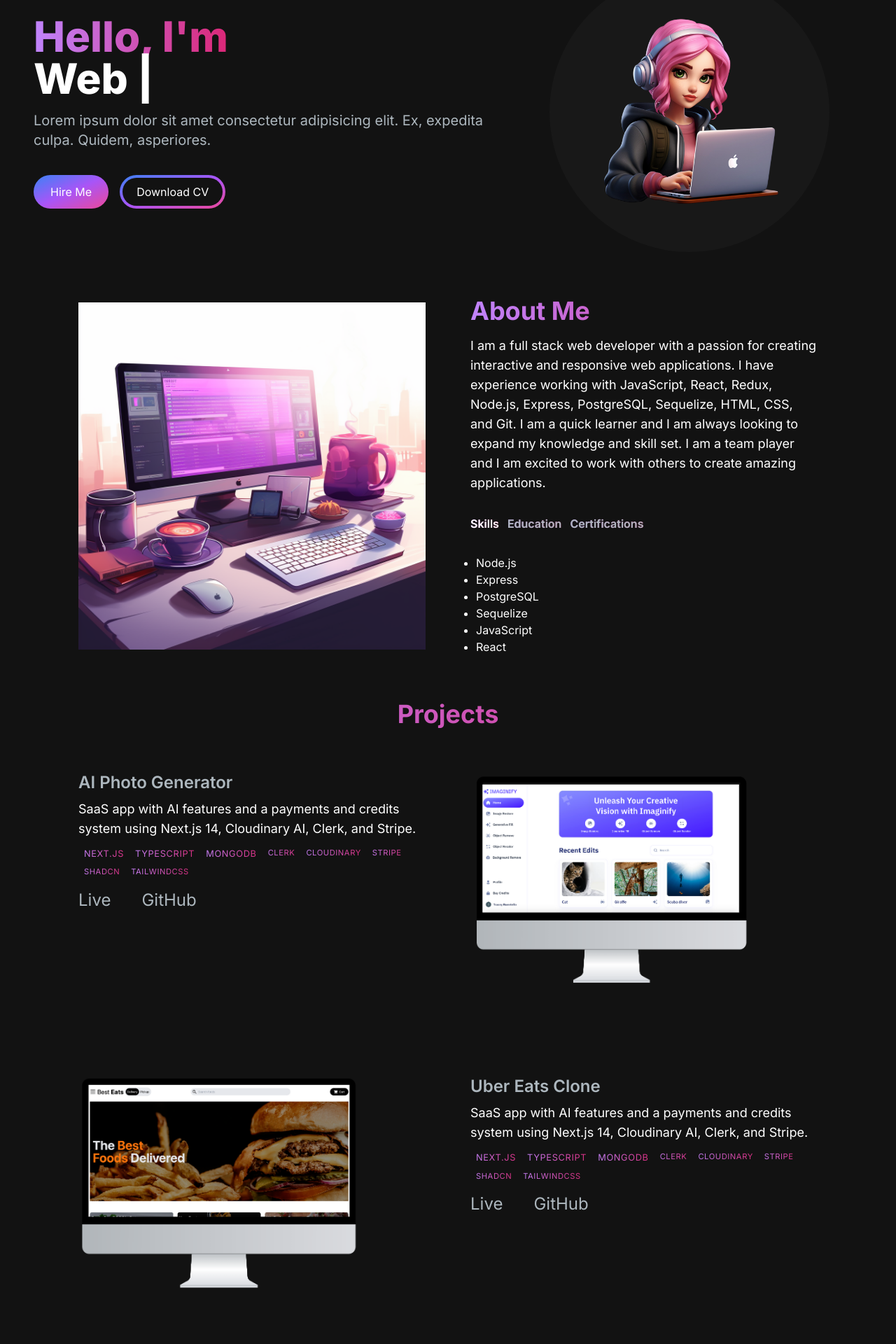
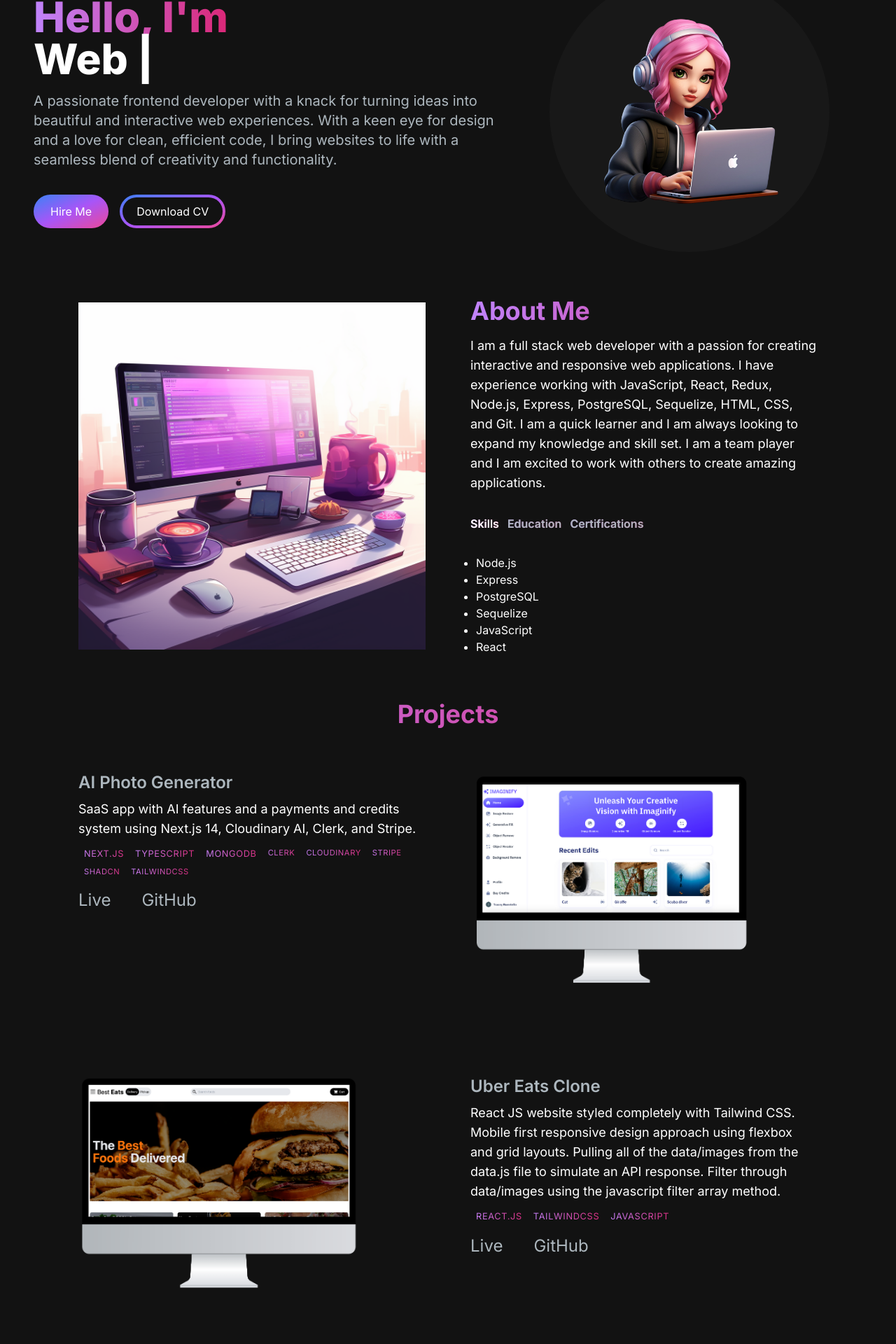
Before and after one commit to tleanne1/developer.portfolio, a Next.js app: page / in a window 1280 px wide. Shown: the part 152-2072 px from the top of the page at 70% size. Built offline with nearby package versions, Linux system fonts and the light colour scheme.

Commit message:
update HeroSection

```diff
--- a/components/Footer.jsx
+++ b/components/Footer.jsx
@@ -5,7 +5,7 @@ const Footer = () => {
     <footer className="footer border z-10 border-t-[#33353F] border-l-transparent border-r-transparent text-white">
       <div className="container p-12 flex justify-between">
         <span>Tracey.</span>
-        <p className="text-slate-600">All rights reserved.</p>
+        <p className="text-slate-600">All rights reserved. 2024</p>
       </div>
     </footer>
   );
--- a/components/HeroSection.jsx
+++ b/components/HeroSection.jsx
@@ -2,6 +2,7 @@
 import React from "react";
 import Image from "next/image";
 import { TypeAnimation } from "react-type-animation";
+import Link from "next/link";
 
 const HeroSection = () => {
   return (
@@ -31,18 +32,30 @@ const HeroSection = () => {
             />
           </h1>
           <p className="text-[#ADB7BE] text-base sm:text-lg mb-6 lg:text-xl">
-            Lorem ipsum dolor sit amet consectetur adipisicing elit. Ex,
-            expedita culpa. Quidem, asperiores.
+            A passionate frontend developer with a knack for turning ideas into
+            beautiful and interactive web experiences. With a keen eye for
+            design and a love for clean, efficient code, I bring websites to
+            life with a seamless blend of creativity and functionality.
           </p>
           <div>
-            <button className="px-6 py-3 w-full sm:w-fit rounded-full mr-4 bg-gradient-to-br from-blue-500 via-purple-500 to-pink-500 hover:bg-slate-200 text-white">
+            <Link
+              href="/#contact"
+              className="inline-block px-6 py-3 w-full sm:w-fit rounded-full mr-4 bg-gradient-to-br from-blue-500 via-purple-500 to-pink-500 hover:bg-slate-200 text-white"
+            >
               Hire Me
-            </button>
-            <button className="px-1 py-1 w-full sm:w-fit rounded-full  bg-gradient-to-br from-blue-500 via-purple-500 to-pink-500 hover:bg-slate-800 text-white mt-3">
+            </Link>
+            <Link
+              href="/TraceyBuentello.pdf"
+              target="_blank"
+              download
+              className="px-1 inline-block py-1 w-full sm:w-fit
+              rounded-full bg-gradient-to-br from-blue-500 via-purple-500
+              to-pink-500 hover:bg-slate-800 text-white mt-3"
+            >
               <span className="block bg-[#121212] hover:bg-slate-800 rounded-full px-5 py-2">
                 Download CV
               </span>
-            </button>
+            </Link>
           </div>
         </div>
         <div className="col-span-5 place-self-center mt-4 lg:mt-0">
--- a/components/ProjectSection.jsx
+++ b/components/ProjectSection.jsx
@@ -43,7 +43,113 @@ const AboutSection = () => {
               TailwindCSS
             </li>
           </ul>
-          <div className="flex p-4 md:p-0 md:flex-row md:space-x-8 mt-0">
+          <div className="flex p-0 md:p-0 md:flex-row md:space-x-8 mt-0">
+            <div className="text-[#ADB7BE] hover:text-white mt-3 pr-3">
+              <a
+                href="https://imaginify-kp1ynopo6-tleannes-projects.vercel.app/"
+                target="_blank"
+                className="text-2xl"
+              >
+                Live
+              </a>
+            </div>
+            <div className="text-[#ADB7BE] hover:text-white mt-3">
+              <a
+                href="https://github.com/tleanne1/imaginify"
+                target="_blank"
+                className="text-2xl"
+              >
+                GitHub
+              </a>
+            </div>
+          </div>
+        </div>
+        <Image src="/images/AIphotogenerator.png" width={400} height={400} />
+      </div>
+
+      <div className="md:grid md:grid-cols-2 gap-8 items-center py-8 px-4 xl:gap-16 sm:py-16 xl:px-16">
+        <Image src="/images/besteats.png" width={400} height={400} />
+        <div className="mt-4 md:mt-0  mb-1 text-left flex flex-col h-full">
+          <h3 className="text-2xl font-semibold text-[#ADB7BE]">
+            Uber Eats Clone
+          </h3>
+          <p className="text-base lg:text-lg mt-2">
+            React JS website styled completely with Tailwind CSS. Mobile first
+            responsive design approach using flexbox and grid layouts. Pulling
+            all of the data/images from the data.js file to simulate an API
+            response. Filter through data/images using the javascript filter
+            array method.
+          </p>
+          <ul className="flex flex-wrap mt-2">
+            <li className="text-transparent bg-clip-text bg-gradient-to-r from-purple-400 to-pink-600 px-2 py-1 text-[0.8rem] uppercase tracking-wider rounded-full">
+              React.js
+            </li>
+            <li className="text-transparent bg-clip-text bg-gradient-to-r from-purple-400 to-pink-600 px-2 py-1 text-[0.8rem] uppercase tracking-wider rounded-full">
+              TailwindCSS
+            </li>
+            <li className="text-transparent bg-clip-text bg-gradient-to-r from-purple-400 to-pink-600 px-2 py-1 text-[0.8rem] uppercase tracking-wider rounded-full">
+              JavaScript
+            </li>
+          </ul>
+          <div className="flex p-0 md:p-0 md:flex-row md:space-x-8 mt-0">
+            <div className="text-[#ADB7BE] hover:text-white mt-3 pr-3">
+              <a
+                href="https://imaginify-kp1ynopo6-tleannes-projects.vercel.app/"
+                target="_blank"
+                className="text-2xl"
+              >
+                Live
+              </a>
+            </div>
+            <div className="text-[#ADB7BE] hover:text-white mt-3">
+              <a
+                href="https://github.com/tleanne1/imaginify"
+                target="_blank"
+                className="text-2xl"
+              >
+                GitHub
+              </a>
+            </div>
+          </div>
+        </div>
+      </div>
+
+      <div className="md:grid md:grid-cols-2 gap-8 items-center py-8 px-4 xl:gap-16 sm:py-16 xl:px-16">
+        <div className="mt-4 md:mt-0  mb-1 text-left flex flex-col h-full">
+          <h3 className="text-2xl font-semibold text-[#ADB7BE]">
+            AI Photo Generator
+          </h3>
+          <p className="text-base lg:text-lg mt-2">
+            SaaS app with AI features and a payments and credits system using
+            Next.js 14, Cloudinary AI, Clerk, and Stripe.
+          </p>
+          <ul className="flex flex-wrap mt-2">
+            <li className="text-transparent bg-clip-text bg-gradient-to-r from-purple-400 to-pink-600 px-2 py-1 text-[0.8rem] uppercase tracking-wider rounded-full">
+              Next.js
+            </li>
+            <li className="text-transparent bg-clip-text bg-gradient-to-r from-purple-400 to-pink-600 px-2 py-1 text-[0.8rem] uppercase tracking-wider rounded-full">
+              TypeScript
+            </li>
+            <li className="text-transparent bg-clip-text bg-gradient-to-r from-purple-400 to-pink-600 px-2 py-1 text-[0.8rem] uppercase tracking-wider rounded-full">
+              MongoDB
+            </li>
+            <li className="text-transparent bg-clip-text bg-gradient-to-r from-purple-400 to-pink-600 px-2 py-1 text-[0.7rem] uppercase tracking-wider rounded-full">
+              Clerk
+            </li>
+            <li className="text-transparent bg-clip-text bg-gradient-to-r from-purple-400 to-pink-600 px-2 py-1 text-[0.7rem] uppercase tracking-wider rounded-full">
+              Cloudinary
+            </li>
+            <li className="text-transparent bg-clip-text bg-gradient-to-r from-purple-400 to-pink-600 px-2 py-1 text-[0.7rem] uppercase tracking-wider rounded-full">
+              Stripe
+            </li>
+            <li className="text-transparent bg-clip-text bg-gradient-to-r from-purple-400 to-pink-600 px-2 py-1 text-[0.7rem] uppercase tracking-wider rounded-full">
+              Shadcn
+            </li>
+            <li className="text-transparent bg-clip-text bg-gradient-to-r from-purple-400 to-pink-600 px-2 py-1 text-[0.7rem] uppercase tracking-wider rounded-full">
+              TailwindCSS
+            </li>
+          </ul>
+          <div className="flex p-0 md:p-0 md:flex-row md:space-x-8 mt-0">
             <div className="text-[#ADB7BE] hover:text-white mt-3 pr-3">
               <a
                 href="https://imaginify-kp1ynopo6-tleannes-projects.vercel.app/"
@@ -103,7 +209,7 @@ const AboutSection = () => {
               TailwindCSS
             </li>
           </ul>
-          <div className="flex p-4 md:p-0 md:flex-row md:space-x-8 mt-0">
+          <div className="flex p-0 md:p-0 md:flex-row md:space-x-8 mt-0">
             <div className="text-[#ADB7BE] hover:text-white mt-3 pr-3">
               <a
                 href="https://imaginify-kp1ynopo6-tleannes-projects.vercel.app/"
@@ -161,7 +267,7 @@ const AboutSection = () => {
               TailwindCSS
             </li>
           </ul>
-          <div className="flex p-4 md:p-0 md:flex-row md:space-x-8 mt-0">
+          <div className="flex p-0 md:p-0 md:flex-row md:space-x-8 mt-0">
             <div className="text-[#ADB7BE] hover:text-white mt-3 pr-3">
               <a
                 href="https://imaginify-kp1ynopo6-tleannes-projects.vercel.app/"
@@ -221,125 +327,7 @@ const AboutSection = () => {
               TailwindCSS
             </li>
           </ul>
-          <div className="flex p-4 md:p-0 md:flex-row md:space-x-8 mt-0">
-            <div className="text-[#ADB7BE] hover:text-white mt-3 pr-3">
-              <a
-                href="https://imaginify-kp1ynopo6-tleannes-projects.vercel.app/"
-                target="_blank"
-                className="text-2xl"
-              >
-                Live
-              </a>
-            </div>
-            <div className="text-[#ADB7BE] hover:text-white mt-3">
-              <a
-                href="https://github.com/tleanne1/imaginify"
-                target="_blank"
-                className="text-2xl"
-              >
-                GitHub
-              </a>
-            </div>
-          </div>
-        </div>
-      </div>
-
-      <div className="md:grid md:grid-cols-2 gap-8 items-center py-8 px-4 xl:gap-16 sm:py-16 xl:px-16">
-        <div className="mt-4 md:mt-0  mb-1 text-left flex flex-col h-full">
-          <h3 className="text-2xl font-semibold text-[#ADB7BE]">
-            AI Photo Generator
-          </h3>
-          <p className="text-base lg:text-lg mt-2">
-            SaaS app with AI features and a payments and credits system using
-            Next.js 14, Cloudinary AI, Clerk, and Stripe.
-          </p>
-          <ul className="flex flex-wrap mt-2">
-            <li className="text-transparent bg-clip-text bg-gradient-to-r from-purple-400 to-pink-600 px-2 py-1 text-[0.8rem] uppercase tracking-wider rounded-full">
-              Next.js
-            </li>
-            <li className="text-transparent bg-clip-text bg-gradient-to-r from-purple-400 to-pink-600 px-2 py-1 text-[0.8rem] uppercase tracking-wider rounded-full">
-              TypeScript
-            </li>
-            <li className="text-transparent bg-clip-text bg-gradient-to-r from-purple-400 to-pink-600 px-2 py-1 text-[0.8rem] uppercase tracking-wider rounded-full">
-              MongoDB
-            </li>
-            <li className="text-transparent bg-clip-text bg-gradient-to-r from-purple-400 to-pink-600 px-2 py-1 text-[0.7rem] uppercase tracking-wider rounded-full">
-              Clerk
-            </li>
-            <li className="text-transparent bg-clip-text bg-gradient-to-r from-purple-400 to-pink-600 px-2 py-1 text-[0.7rem] uppercase tracking-wider rounded-full">
-              Cloudinary
-            </li>
-            <li className="text-transparent bg-clip-text bg-gradient-to-r from-purple-400 to-pink-600 px-2 py-1 text-[0.7rem] uppercase tracking-wider rounded-full">
-              Stripe
-            </li>
-            <li className="text-transparent bg-clip-text bg-gradient-to-r from-purple-400 to-pink-600 px-2 py-1 text-[0.7rem] uppercase tracking-wider rounded-full">
-              Shadcn
-            </li>
-            <li className="text-transparent bg-clip-text bg-gradient-to-r from-purple-400 to-pink-600 px-2 py-1 text-[0.7rem] uppercase tracking-wider rounded-full">
-              TailwindCSS
-            </li>
-          </ul>
-          <div className="flex p-4 md:p-0 md:flex-row md:space-x-8 mt-0">
-            <div className="text-[#ADB7BE] hover:text-white mt-3 pr-3">
-              <a
-                href="https://imaginify-kp1ynopo6-tleannes-projects.vercel.app/"
-                target="_blank"
-                className="text-2xl"
-              >
-                Live
-              </a>
-            </div>
-            <div className="text-[#ADB7BE] hover:text-white mt-3">
-              <a
-                href="https://github.com/tleanne1/imaginify"
-                target="_blank"
-                className="text-2xl"
-              >
-                GitHub
-              </a>
-            </div>
-          </div>
-        </div>
-        <Image src="/images/AIphotogenerator.png" width={400} height={400} />
-      </div>
-
-      <div className="md:grid md:grid-cols-2 gap-8 items-center py-8 px-4 xl:gap-16 sm:py-16 xl:px-16">
-        <Image src="/images/besteats.png" width={400} height={400} />
-        <div className="mt-4 md:mt-0  mb-1 text-left flex flex-col h-full">
-          <h3 className="text-2xl font-semibold text-[#ADB7BE]">
-            Uber Eats Clone
-          </h3>
-          <p className="text-base lg:text-lg mt-2">
-            SaaS app with AI features and a payments and credits system using
-            Next.js 14, Cloudinary AI, Clerk, and Stripe.
-          </p>
-          <ul className="flex flex-wrap mt-2">
-            <li className="text-transparent bg-clip-text bg-gradient-to-r from-purple-400 to-pink-600 px-2 py-1 text-[0.8rem] uppercase tracking-wider rounded-full">
-              Next.js
-            </li>
-            <li className="text-transparent bg-clip-text bg-gradient-to-r from-purple-400 to-pink-600 px-2 py-1 text-[0.8rem] uppercase tracking-wider rounded-full">
-              TypeScript
-            </li>
-            <li className="text-transparent bg-clip-text bg-gradient-to-r from-purple-400 to-pink-600 px-2 py-1 text-[0.8rem] uppercase tracking-wider rounded-full">
-              MongoDB
-            </li>
-            <li className="text-transparent bg-clip-text bg-gradient-to-r from-purple-400 to-pink-600 px-2 py-1 text-[0.7rem] uppercase tracking-wider rounded-full">
-              Clerk
-            </li>
-            <li className="text-transparent bg-clip-text bg-gradient-to-r from-purple-400 to-pink-600 px-2 py-1 text-[0.7rem] uppercase tracking-wider rounded-full">
-              Cloudinary
-            </li>
-            <li className="text-transparent bg-clip-text bg-gradient-to-r from-purple-400 to-pink-600 px-2 py-1 text-[0.7rem] uppercase tracking-wider rounded-full">
-              Stripe
-            </li>
-            <li className="text-transparent bg-clip-text bg-gradient-to-r from-purple-400 to-pink-600 px-2 py-1 text-[0.7rem] uppercase tracking-wider rounded-full">
-              Shadcn
-            </li>
-            <li className="text-transparent bg-clip-text bg-gradient-to-r from-purple-400 to-pink-600 px-2 py-1 text-[0.7rem] uppercase tracking-wider rounded-full">
-              TailwindCSS
-            </li>
-          </ul>
-          <div className="flex p-4 md:p-0 md:flex-row md:space-x-8 mt-0">
+          <div className="flex p-0 md:p-0 md:flex-row md:space-x-8 mt-0">
             <div className="text-[#ADB7BE] hover:text-white mt-3 pr-3">
               <a
                 href="https://imaginify-kp1ynopo6-tleannes-projects.vercel.app/"
```
Also changed, not shown: 1 other file (tests, documents, lock files or other folders).
